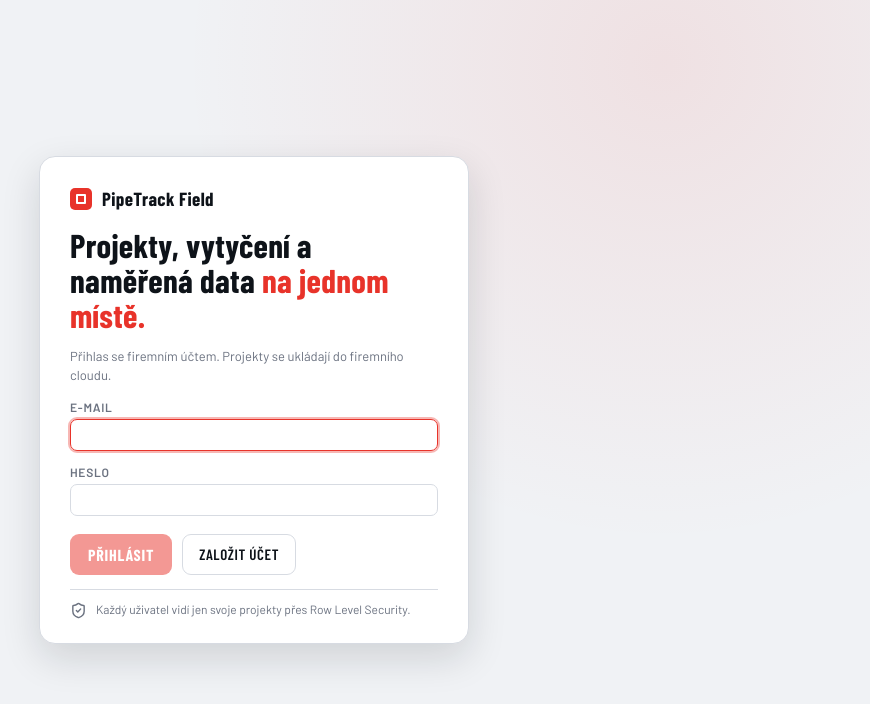
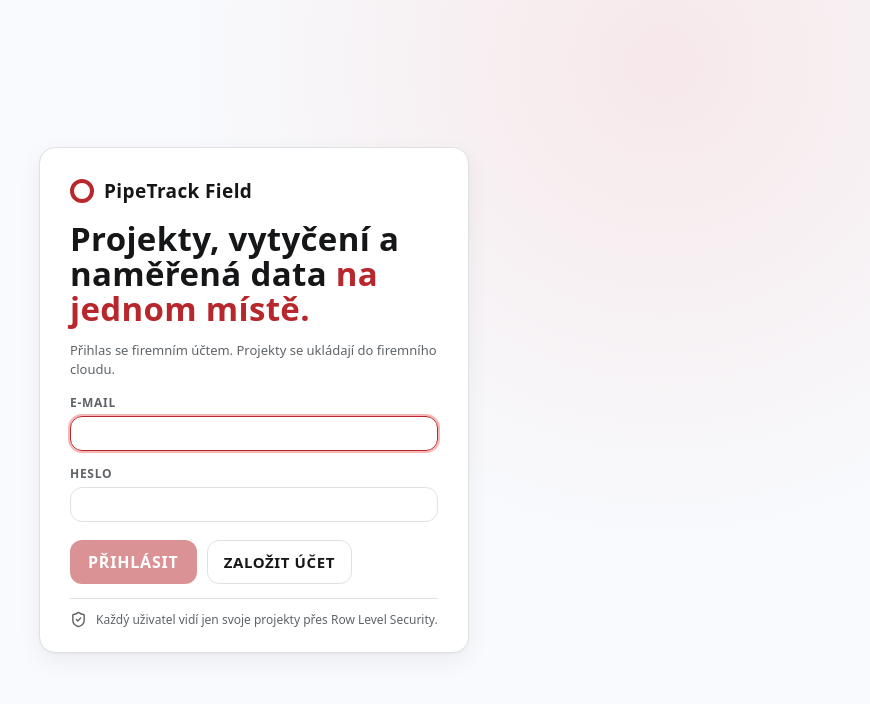
Before and after one commit to JanKlanica/Homola_field, a React (Vite) app in the folder web/: page / in a window 1280 px wide. Shown: the top 704 px of the page, without its empty margins (386-1256 px from the left). Built offline with nearby package versions, Linux system fonts and the light colour scheme; no server answers; what proj4 would draw is missing.

Commit message:
Design: prevzeti rodinne palety a tvaru z pipetrack.cz, prstenec misto ctverce

```diff
--- a/web/src/styles.css
+++ b/web/src/styles.css
@@ -1,25 +1,59 @@
 :root {
   color-scheme: light;
-  --bg: #f0f2f5;
-  --surface: #ffffff;
-  --panel: #f7f8fa;
-  --ink: #0e1319;
-  --muted: #6b7280;
-  --line: #d7dbe2;
-  --red: #e8332a;
-  --red-deep: #b81f19;
-  --fix: #15803d;
-  --fix-soft: #e7f6ec;
-  --fix-line: #bfe6cd;
-  --float: #b45309;
-  --float-soft: #fdf0dd;
-  --float-line: #f2d4a7;
-  --single: #b91c1c;
-  --single-soft: #fde6e5;
-  --shadow: 0 14px 38px rgba(14, 19, 25, 0.14);
-  --cond: "Barlow Condensed", sans-serif;
-  --mono: "IBM Plex Mono", ui-monospace, monospace;
-  font-family: "Barlow", system-ui, sans-serif;
+
+  /* ==========================================================================
+     RODINNÉ HODNOTY PIPETRACK
+     Převzato 1:1 z hlavní aplikace pipetrack.cz (Tailwind 4, oklch), aby
+     Field vypadal stejně jako zbytek rodiny. Původní názvy proměnných
+     zůstávají, jen ukazují na rodinné hodnoty — díky tomu se přebarví celá
+     aplikace naráz a nic se nerozbije.
+     ========================================================================== */
+
+  /* plochy */
+  --bg: oklch(98.5% 0.004 255);          /* pozadí aplikace */
+  --surface: oklch(100% 0 0);            /* karty a panely */
+  --panel: oklch(96.6% 0.006 255);       /* jemně odsazené plochy */
+  --hover: oklch(95% 0.008 255);
+
+  /* text a linky */
+  --ink: oklch(20% 0.004 255);
+  --muted: oklch(50% 0.01 255);
+  --line: oklch(91% 0.005 255);
+  --line-strong: oklch(83% 0.008 255);
+
+  /* ZNAČKA — červená PipeTrack, stejná jako v hlavní aplikaci a protokolech */
+  --brand: oklch(51% 0.18 25);
+  --brand-hover: oklch(47% 0.18 25);
+  --brand-soft: oklch(94% 0.04 25);
+  --brand-text: oklch(43% 0.16 25);
+  --brand-fg: oklch(99% 0.005 70);
+  /* staré názvy ukazují na značkovou červenou, ať se nemusí měnit celý soubor */
+  --red: var(--brand);
+  --red-deep: var(--brand-hover);
+
+  /* stavy měření */
+  --fix: oklch(65% 0.15 155);
+  --fix-soft: oklch(95% 0.04 155);
+  --fix-line: oklch(88% 0.06 155);
+  --float: oklch(70% 0.14 70);
+  --float-soft: oklch(96% 0.04 70);
+  --float-line: oklch(88% 0.07 70);
+  --single: oklch(62% 0.2 25);
+  --single-soft: oklch(95% 0.04 25);
+
+  --shadow: 0 1px 2px rgba(21, 22, 24, 0.04), 0 8px 24px rgba(21, 22, 24, 0.06);
+  --shadow-soft: 0 1px 2px rgba(21, 22, 24, 0.05);
+
+  /* zaoblení podle hlavní aplikace */
+  --r-sm: 8px;
+  --r-md: 12px;
+  --r-lg: 16px;
+
+  /* PÍSMO: hlavní aplikace používá systémové, ne Barlow. Sjednoceno. */
+  --cond: ui-sans-serif, system-ui, -apple-system, "Segoe UI", Roboto, sans-serif;
+  --mono: ui-monospace, SFMono-Regular, Menlo, Monaco, Consolas, "Liberation Mono", monospace;
+  font-family: ui-sans-serif, system-ui, -apple-system, "Segoe UI", Roboto, sans-serif;
+  -webkit-font-smoothing: antialiased;
 }
 
 * {
@@ -49,7 +83,7 @@
 input,
 select {
   border: 1px solid var(--line);
-  border-radius: 7px;
+  border-radius: var(--r-md);
   padding: 8px 10px;
   background: var(--surface);
 }
@@ -68,34 +102,28 @@
 }
 
 /* ---------- brand ---------- */
+/* Značka PipeTrack je DUTÝ PRSTENEC — stejný tvar jako favikona,
+   ikona aplikace i logo v protokolech. Dřív to byl vyplněný čtverec. */
 .brand-mark {
-  width: 22px;
-  height: 22px;
-  background: var(--red);
-  border-radius: 5px;
+  width: 24px;
+  height: 24px;
+  border: 4.5px solid var(--brand);
+  border-radius: 50%;
+  background: none;
   display: inline-block;
-  position: relative;
+  box-sizing: border-box;
   flex: 0 0 auto;
 }
 
-.brand-mark::after {
-  content: "";
-  position: absolute;
-  inset: 6px;
-  border: 2px solid #fff;
-  border-radius: 1px;
+/* vnitřní čtvereček odstraněn — prstenec je celá značka */
+
+.brand-mark.large {
+  width: 48px;
+  height: 48px;
+  border-width: 9px;
 }
 
-.brand-mark.large {
-  width: 44px;
-  height: 44px;
-  border-radius: 10px;
-}
 
-.brand-mark.large::after {
-  inset: 12px;
-  border-width: 3px;
-}
 
 /* ---------- splash / auth ---------- */
 .splash {
@@ -123,7 +151,7 @@
   width: min(430px, 100%);
   background: var(--surface);
   border: 1px solid var(--line);
-  border-radius: 16px;
+  border-radius: var(--r-lg);
   padding: 30px 30px 24px;
   box-shadow: var(--shadow);
   display: flex;
@@ -193,7 +221,7 @@
   background: var(--single-soft);
   color: var(--single);
   border: 1px solid #f3c3c1;
-  border-radius: 8px;
+  border-radius: var(--r-md);
   padding: 9px 12px;
   font-size: 13px;
 }
@@ -203,7 +231,7 @@
   background: var(--red);
   color: #fff;
   border: none;
-  border-radius: 9px;
+  border-radius: var(--r-md);
   padding: 11px 18px;
   font-family: var(--cond);
   font-weight: 700;
@@ -221,7 +249,7 @@
 .ghost-button {
   background: none;
   border: 1.5px solid var(--line);
-  border-radius: 9px;
+  border-radius: var(--r-md);
   padding: 10px 16px;
   font-family: var(--cond);
   font-weight: 600;
@@ -250,7 +278,7 @@
   background: none;
   color: var(--muted);
   padding: 7px;
-  border-radius: 7px;
+  border-radius: var(--r-md);
   display: inline-flex;
 }
 
@@ -308,7 +336,7 @@
   display: none;
   border: 1px solid var(--line);
   background: var(--surface);
-  border-radius: 8px;
+  border-radius: var(--r-md);
   padding: 7px;
 }
 
@@ -317,7 +345,7 @@
   align-items: baseline;
   gap: 9px;
   border: 1px solid var(--line);
-  border-radius: 9px;
+  border-radius: var(--r-md);
   padding: 4px 10px 4px 4px;
   background: var(--panel);
 }
@@ -346,7 +374,7 @@
   font-family: var(--mono);
   font-size: 10.5px;
   font-weight: 600;
-  border-radius: 20px;
+  border-radius: var(--r-lg);
   padding: 6px 12px;
 }
 
@@ -404,7 +432,7 @@
   background: var(--red);
   color: #fff;
   border: none;
-  border-radius: 9px;
+  border-radius: var(--r-md);
   padding: 9px 16px;
   font-family: var(--cond);
   font-weight: 700;
@@ -424,7 +452,7 @@
   width: 252px;
   background: var(--surface);
   border: 1px solid var(--line);
-  border-radius: 12px;
+  border-radius: var(--r-md);
   box-shadow: var(--shadow);
   padding: 8px;
   display: flex;
@@ -448,7 +476,7 @@
   align-items: baseline;
   border: none;
   background: none;
-  border-radius: 8px;
+  border-radius: var(--r-md);
   padding: 9px 10px;
   font-family: var(--cond);
   font-weight: 600;
@@ -485,7 +513,7 @@
   background: var(--ink);
   color: #fff;
   border: none;
-  border-radius: 8px;
+  border-radius: var(--r-md);
   padding: 7px 11px;
   font-family: var(--cond);
   font-weight: 700;
@@ -511,10 +539,12 @@
 }
 
 .project-rail {
-  flex: 0 0 226px;
+  flex: 0 0 240px;
   background: var(--surface);
   border-right: 1px solid var(--line);
-  padding: 14px 12px;
+  /* dole místo navíc pro ukotvené tlačítko „Smazat projekt",
+     jinak padne přesně na tlačítko „Obnovit" */
+  padding: 16px 14px 44px;
   display: flex;
   flex-direction: column;
   gap: 10px;
@@ -535,7 +565,7 @@
   align-items: center;
   gap: 8px;
   border: 1px solid var(--line);
-  border-radius: 8px;
+  border-radius: var(--r-md);
   padding: 0 10px;
   background: var(--panel);
   color: var(--muted);
@@ -565,7 +595,7 @@
 .project-row {
   text-align: left;
   border: 1px solid transparent;
-  border-radius: 9px;
+  border-radius: var(--r-md);
   padding: 9px 11px;
   background: none;
   display: flex;
@@ -598,7 +628,7 @@
 
 .new-project-button {
   border: 1.5px dashed var(--line);
-  border-radius: 9px;
+  border-radius: var(--r-md);
   padding: 10px;
   background: none;
   font-family: var(--cond);
@@ -618,7 +648,7 @@
   flex-direction: column;
   gap: 8px;
   border: 1px solid var(--line);
-  border-radius: 10px;
+  border-radius: var(--r-md);
   padding: 10px;
   background: var(--panel);
 }
@@ -682,7 +712,7 @@
   gap: 4px;
   background: rgba(255, 255, 255, 0.95);
   border: 1px solid var(--line);
-  border-radius: 9px;
+  border-radius: var(--r-md);
   padding: 4px;
   box-shadow: 0 4px 14px rgba(14, 19, 25, 0.1);
 }
@@ -690,7 +720,7 @@
 .map-provider-switch button {
   border: none;
   background: none;
-  border-radius: 6px;
+  border-radius: var(--r-sm);
   padding: 6px 12px;
   font-family: var(--cond);
   font-weight: 600;
@@ -712,7 +742,7 @@
   z-index: 1000;
   background: var(--ink);
   color: #fff;
-  border-radius: 20px;
+  border-radius: var(--r-lg);
   padding: 8px 16px;
   font-size: 12.5px;
   box-shadow: var(--shadow);
@@ -758,7 +788,7 @@
   width: 272px;
   background: var(--surface);
   border: 1px solid var(--line);
-  border-radius: 14px;
+  border-radius: var(--r-lg);
   box-shadow: var(--shadow);
   overflow: hidden;
 }
@@ -815,7 +845,7 @@
   border: none;
   background: rgba(14, 19, 25, 0.65);
   color: #fff;
-  border-radius: 7px;
+  border-radius: var(--r-md);
   width: 28px;
   height: 28px;
   display: flex;
@@ -831,7 +861,7 @@
 
 .detail-photo-strip button {
   border: 2px solid transparent;
-  border-radius: 8px;
+  border-radius: var(--r-md);
   background: none;
   padding: 0;
   line-height: 0;
@@ -888,7 +918,7 @@
   gap: 4px;
   font-family: var(--mono);
   font-size: 9px;
-  letter-spacing: 0.12em;
+  letter-spacing: 0.07em;
   text-transform: uppercase;
   color: var(--muted);
 }
@@ -918,7 +948,7 @@
   font-family: var(--mono);
   font-size: 9.5px;
   font-weight: 700;
-  border-radius: 5px;
+  border-radius: var(--r-sm);
   padding: 3px 7px;
   white-space: nowrap;
 }
@@ -942,7 +972,7 @@
 }
 
 .photo-thumb {
-  border-radius: 7px;
+  border-radius: var(--r-md);
   border: 1px solid var(--line);
   object-fit: cover;
   flex: 0 0 auto;
@@ -1055,7 +1085,7 @@
   align-items: center;
   gap: 9px;
   border: 1px solid transparent;
-  border-radius: 9px;
+  border-radius: var(--r-md);
   padding: 7px 8px;
   background: none;
   text-align: left;
@@ -1094,7 +1124,7 @@
   display: flex;
   align-items: center;
   gap: 9px;
-  border-radius: 9px;
+  border-radius: var(--r-md);
   padding: 8px 8px 8px 12px;
   border: 1px solid transparent;
   cursor: pointer;
@@ -1171,7 +1201,7 @@
   gap: 4px;
   font-family: var(--mono);
   font-size: 9px;
-  letter-spacing: 0.12em;
+  letter-spacing: 0.07em;
   text-transform: uppercase;
   color: var(--muted);
 }
@@ -1206,7 +1236,7 @@
   display: flex;
   background: var(--surface);
   border: 1px solid var(--line);
-  border-radius: 8px;
+  border-radius: var(--r-md);
   padding: 3px;
   gap: 3px;
 }
@@ -1215,7 +1245,7 @@
   flex: 1;
   border: none;
   background: none;
-  border-radius: 6px;
+  border-radius: var(--r-sm);
   padding: 6px 4px;
   font-family: var(--cond);
   font-weight: 600;
@@ -1246,14 +1276,14 @@
   height: 34px;
   padding: 3px;
   border: 1px solid var(--line);
-  border-radius: 7px;
+  border-radius: var(--r-md);
   background: var(--surface);
 }
 
 .file-button {
   background: var(--ink);
   color: #fff;
-  border-radius: 8px;
+  border-radius: var(--r-md);
   padding: 8px 13px;
   font-family: var(--cond);
   font-weight: 700;
@@ -1270,7 +1300,7 @@
   align-items: center;
   gap: 8px;
   padding: 8px;
-  border-radius: 9px;
+  border-radius: var(--r-md);
 }
 
 .layer-row:hover {
@@ -1282,7 +1312,7 @@
   height: 26px;
   padding: 2px;
   border: 1px solid var(--line);
-  border-radius: 6px;
+  border-radius: var(--r-sm);
 }
 
 .layer-main {
@@ -1359,7 +1389,7 @@
   transform: translateX(-50%);
   background: var(--ink);
   color: #fff;
-  border-radius: 22px;
+  border-radius: var(--r-lg);
   padding: 10px 20px;
   font-size: 13.5px;
   box-shadow: var(--shadow);
```
